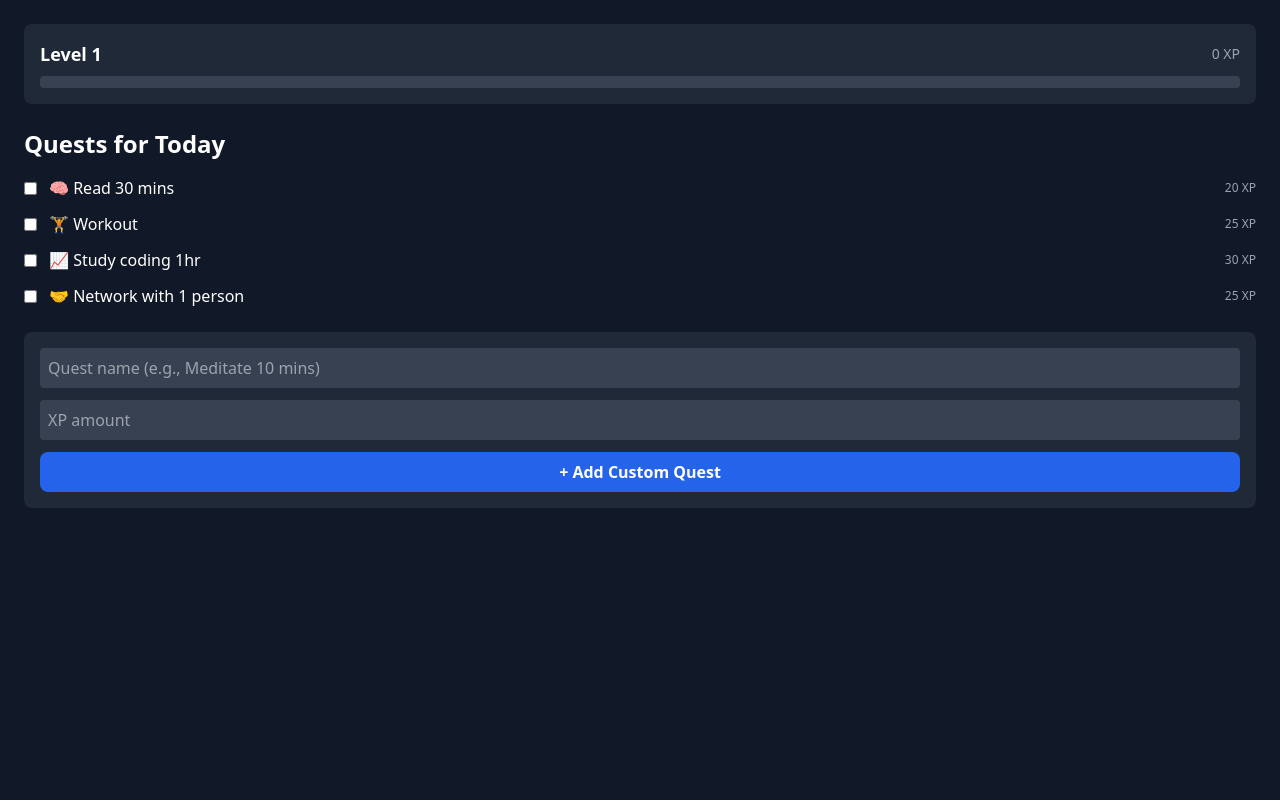
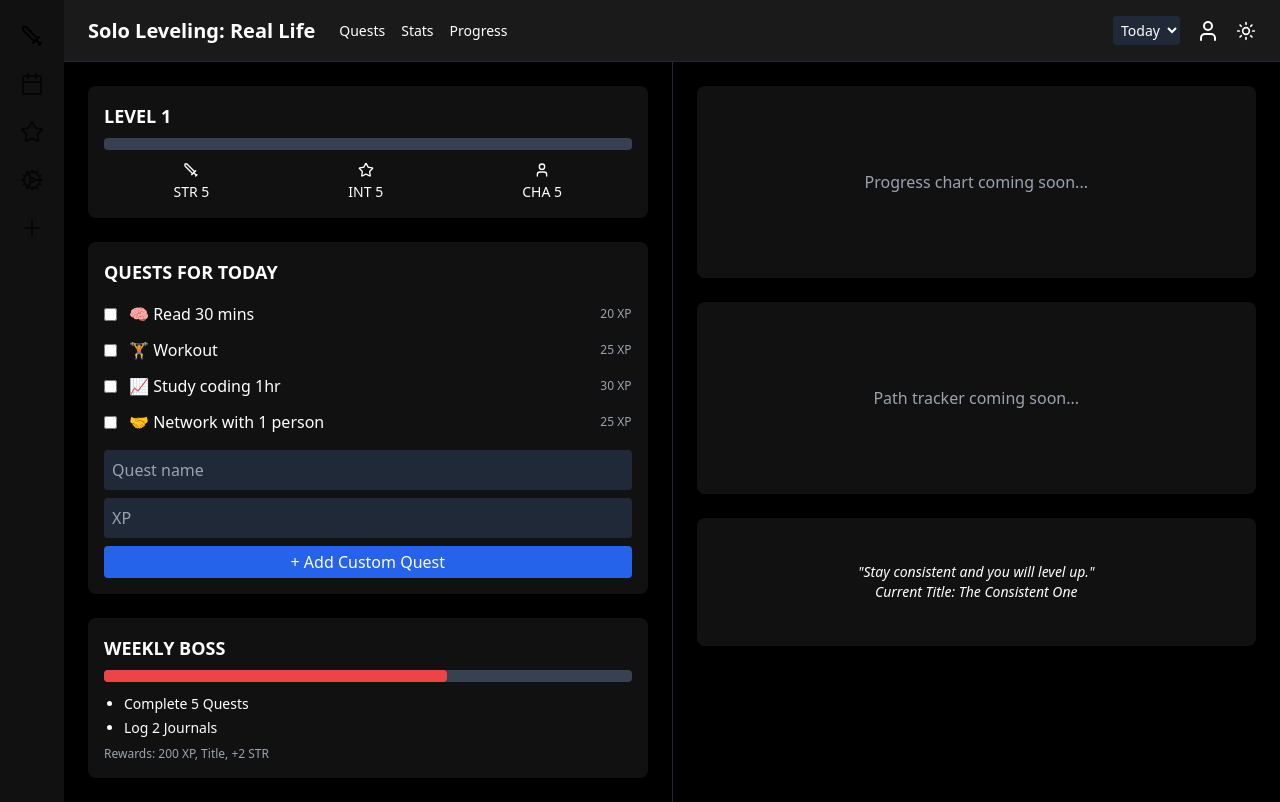
Before and after one commit to bemnetbeshah/solo-leveling-real-life, a React (Create React App) app: page / in a window 1280 px wide. Built offline with nearby package versions, Linux system fonts and the light colour scheme.

Commit message:
UI changed by codex

```diff
--- a/package.json
+++ b/package.json
@@ -3,10 +3,12 @@
   "version": "0.1.0",
   "private": true,
   "dependencies": {
+    "@heroicons/react": "^2.2.0",
     "@testing-library/dom": "^10.4.0",
     "@testing-library/jest-dom": "^6.6.3",
     "@testing-library/react": "^16.3.0",
     "@testing-library/user-event": "^13.5.0",
+    "lucide-react": "^0.516.0",
     "react": "^19.1.0",
     "react-dom": "^19.1.0",
     "react-scripts": "5.0.1",
--- a/src/App.js
+++ b/src/App.js
@@ -1,6 +1,16 @@
 import { useState, useEffect } from "react";
+import {
+  Sword,
+  Calendar,
+  Star,
+  Cog,
+  Plus,
+  Sun,
+  Moon,
+  User,
+} from "lucide-react";
 
-function App() {
+export default function App() {
   const load = (key, defaultValue) =>
     JSON.parse(localStorage.getItem(key)) ?? defaultValue;
 
@@ -19,31 +29,25 @@ function App() {
   useEffect(() => {
     localStorage.setItem("xp", JSON.stringify(xp));
   }, [xp]);
-
   useEffect(() => {
     localStorage.setItem("level", JSON.stringify(level));
   }, [level]);
-
   useEffect(() => {
     localStorage.setItem("completedQuests", JSON.stringify(completedQuests));
   }, [completedQuests]);
-
   useEffect(() => {
     localStorage.setItem("quests", JSON.stringify(quests));
   }, [quests]);
 
-
-  // For custom quest input
   const [newQuestText, setNewQuestText] = useState("");
   const [newQuestXP, setNewQuestXP] = useState("");
+  const [theme, setTheme] = useState("dark");
 
   const handleQuestComplete = (id, questXP) => {
     if (completedQuests[id]) return;
-
     const totalXP = xp + questXP;
     const newLevel = level + Math.floor(totalXP / 100);
     const remainingXP = totalXP % 100;
-
     setXp(remainingXP);
     setLevel(newLevel);
     setCompletedQuests({ ...completedQuests, [id]: true });
@@ -51,85 +55,150 @@ function App() {
 
   const handleAddQuest = () => {
     if (!newQuestText || !newQuestXP) return;
-
     const id = quests.length + 1;
-    const xpValue = parseInt(newQuestXP);
-
+    const xpValue = parseInt(newQuestXP, 10);
     if (isNaN(xpValue) || xpValue <= 0) return;
-
-    const newQuest = {
-      id,
-      text: newQuestText,
-      xp: xpValue,
-    };
-
+    const newQuest = { id, text: newQuestText, xp: xpValue };
     setQuests([...quests, newQuest]);
     setNewQuestText("");
     setNewQuestXP("");
   };
 
+  const toggleTheme = () => setTheme(theme === "dark" ? "light" : "dark");
+
   return (
-    <div className="min-h-screen bg-gray-900 text-white p-6">
-      {/* XP Bar */}
-      <div className="bg-gray-800 rounded-lg p-4 mb-6">
-        <div className="flex justify-between items-center mb-2">
-          <span className="text-lg font-semibold">Level {level}</span>
-          <span className="text-sm text-gray-400">{xp} XP</span>
+    <div className={"min-h-screen flex font-sans " + (theme === "dark" ? "bg-black" : "bg-white")}>
+
+      {/* Sidebar */}
+      <aside className="w-16 bg-[#111] flex flex-col items-center py-6 space-y-6">
+        <button className="relative group">
+          <Sword className="w-6 h-6" />
+          <span className="absolute inset-0 rounded-full group-hover:ring-2 group-hover:ring-green-500" />
+        </button>
+        <Calendar className="w-6 h-6 opacity-70" />
+        <Star className="w-6 h-6 opacity-70" />
+        <Cog className="w-6 h-6 opacity-70" />
+        <Plus className="w-6 h-6 opacity-70" />
+      </aside>
+
+      {/* Main content */}
+      <main className="flex-1 flex flex-col text-white">
+        {/* Top bar */}
+        <header className="flex items-center justify-between px-6 py-4 border-b border-gray-800 bg-[#1a1a1a]">
+          <div className="flex items-center gap-6">
+            <h1 className="text-xl font-bold">Solo Leveling: Real Life</h1>
+            <nav className="hidden md:flex gap-4 text-sm">
+              <button className="hover:text-green-400">Quests</button>
+              <button className="hover:text-purple-400">Stats</button>
+              <button className="hover:text-blue-400">Progress</button>
+            </nav>
           </div>
-        <div className="w-full bg-gray-700 h-3 rounded">
+          <div className="flex items-center gap-4">
+            <select className="bg-gray-800 p-1 rounded text-sm">
+              <option>Today</option>
+              <option>Week</option>
+            </select>
+            <User className="w-6 h-6" />
+            <button onClick={toggleTheme}>
+              {theme === "dark" ? <Sun className="w-5 h-5" /> : <Moon className="w-5 h-5" />}
+            </button>
+          </div>
+        </header>
+
+        <div className="flex flex-1 overflow-y-auto divide-x divide-gray-800">
+          {/* Left column */}
+          <section className="flex-1 p-6 space-y-6">
+            {/* XP & Level */}
+            <div className="bg-[#111] rounded-lg p-4 shadow-lg">
+              <h2 className="text-lg font-bold mb-2">LEVEL {level}</h2>
+              <div className="w-full bg-gray-700 h-3 rounded mb-3">
                 <div
-            className="bg-green-400 h-3 rounded transition-all duration-300"
+                  className="bg-green-500 h-3 rounded transition-all"
                   style={{ width: `${(xp / 100) * 100}%` }}
-          ></div>
+                />
+              </div>
+              <div className="flex justify-around text-sm">
+                <div className="flex flex-col items-center">
+                  <Sword className="w-4 h-4 mb-1" />
+                  <span>STR 5</span>
+                </div>
+                <div className="flex flex-col items-center">
+                  <Star className="w-4 h-4 mb-1" />
+                  <span>INT 5</span>
+                </div>
+                <div className="flex flex-col items-center">
+                  <User className="w-4 h-4 mb-1" />
+                  <span>CHA 5</span>
+                </div>
               </div>
             </div>
 
-      {/* Quest List */}
-      <div>
-        <h2 className="text-2xl font-bold mb-4">Quests for Today</h2>
-        <ul className="space-y-3 mb-6">
-          {quests.map((quest) => (
-            <li key={quest.id} className="flex items-center gap-3">
+            {/* Daily Quests */}
+            <div className="bg-[#111] rounded-lg p-4 shadow-lg">
+              <h2 className="text-lg font-bold mb-4">QUESTS FOR TODAY</h2>
+              <ul className="space-y-3 mb-4">
+                {quests.map((q) => (
+                  <li key={q.id} className="flex items-center gap-3">
                     <input
                       type="checkbox"
-                checked={completedQuests[quest.id] || false}
-                onChange={() => handleQuestComplete(quest.id, quest.xp)}
+                      checked={completedQuests[q.id] || false}
+                      onChange={() => handleQuestComplete(q.id, q.xp)}
                       className="accent-green-500"
                     />
-              <span className={completedQuests[quest.id] ? "line-through text-gray-400" : ""}>
-                {quest.text}
-              </span>
-              <span className="text-xs text-gray-400 ml-auto">{quest.xp} XP</span>
+                    <span className={completedQuests[q.id] ? "line-through opacity-50" : ""}>{q.text}</span>
+                    <span className="ml-auto text-xs text-gray-400">{q.xp} XP</span>
                   </li>
                 ))}
               </ul>
-
-        {/* Add Custom Quest */}
-        <div className="bg-gray-800 p-4 rounded-lg space-y-3">
+              <div className="space-y-2">
                 <input
                   type="text"
-            placeholder="Quest name (e.g., Meditate 10 mins)"
+                  placeholder="Quest name"
                   value={newQuestText}
                   onChange={(e) => setNewQuestText(e.target.value)}
-            className="w-full p-2 bg-gray-700 rounded text-white placeholder-gray-400"
+                  className="w-full p-2 bg-gray-800 rounded"
                 />
                 <input
                   type="number"
-            placeholder="XP amount"
+                  placeholder="XP"
                   value={newQuestXP}
                   onChange={(e) => setNewQuestXP(e.target.value)}
-            className="w-full p-2 bg-gray-700 rounded text-white placeholder-gray-400"
+                  className="w-full p-2 bg-gray-800 rounded"
                 />
-          <button
-            onClick={handleAddQuest}
-            className="w-full py-2 bg-blue-600 hover:bg-blue-700 rounded-lg font-semibold"
-          >
+                <button onClick={handleAddQuest} className="w-full py-1 bg-blue-600 rounded hover:bg-blue-700">
                   + Add Custom Quest
                 </button>
               </div>
             </div>
+
+            {/* Weekly Boss */}
+            <div className="bg-[#111] rounded-lg p-4 shadow-lg">
+              <h2 className="text-lg font-bold mb-2">WEEKLY BOSS</h2>
+              <div className="w-full bg-gray-700 h-3 rounded mb-3">
+                <div className="bg-red-500 h-3 rounded" style={{ width: "65%" }} />
+              </div>
+              <ul className="text-sm list-disc pl-5 space-y-1 mb-2">
+                <li>Complete 5 Quests</li>
+                <li>Log 2 Journals</li>
+              </ul>
+              <div className="text-xs text-gray-400">Rewards: 200 XP, Title, +2 STR</div>
+            </div>
+          </section>
+
+          {/* Right column */}
+          <section className="flex-1 p-6 space-y-6">
+            <div className="bg-[#111] rounded-lg p-4 shadow-lg h-48 flex items-center justify-center">
+              <span className="text-gray-400">Progress chart coming soon...</span>
+            </div>
+            <div className="bg-[#111] rounded-lg p-4 shadow-lg h-48 flex items-center justify-center">
+              <span className="text-gray-400">Path tracker coming soon...</span>
+            </div>
+            <div className="bg-[#111] rounded-lg p-4 shadow-lg h-32 flex items-center justify-center text-center">
+              <p className="text-sm italic">"Stay consistent and you will level up."<br/>Current Title: The Consistent One</p>
+            </div>
+          </section>
+        </div>
+      </main>
     </div>
   );
 }
-
-export default App;
```
Also changed, not shown: 2 other files (tests, documents, lock files or other folders). Lines whose indentation alone changed are shown as unchanged.
